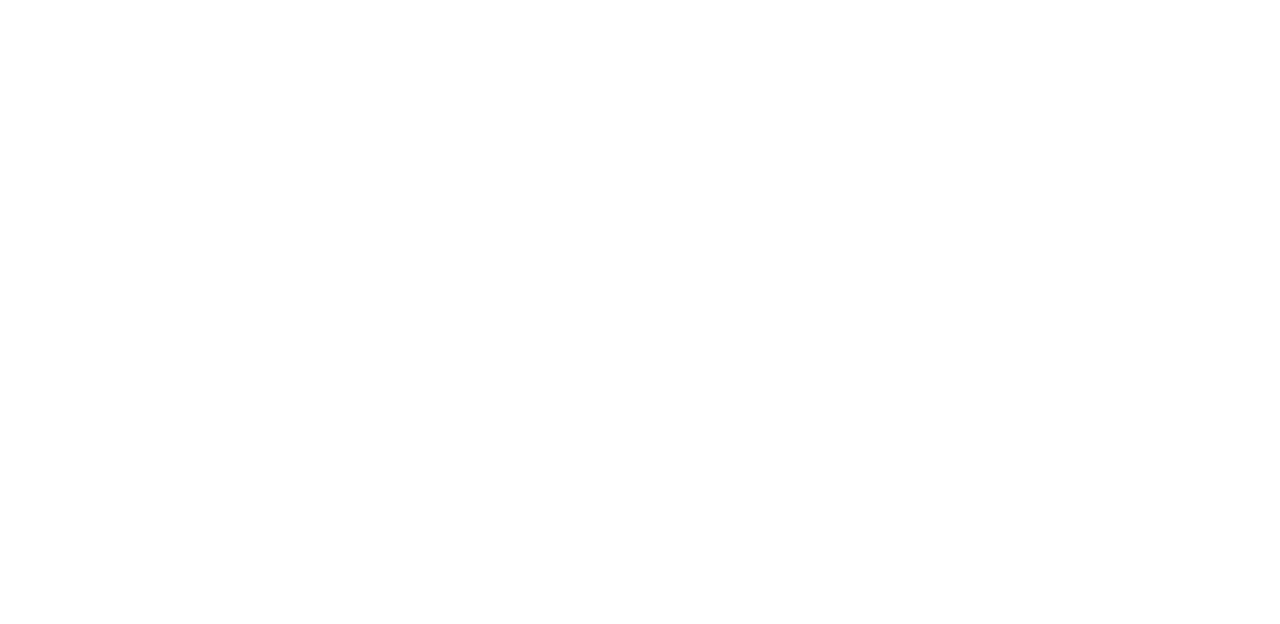
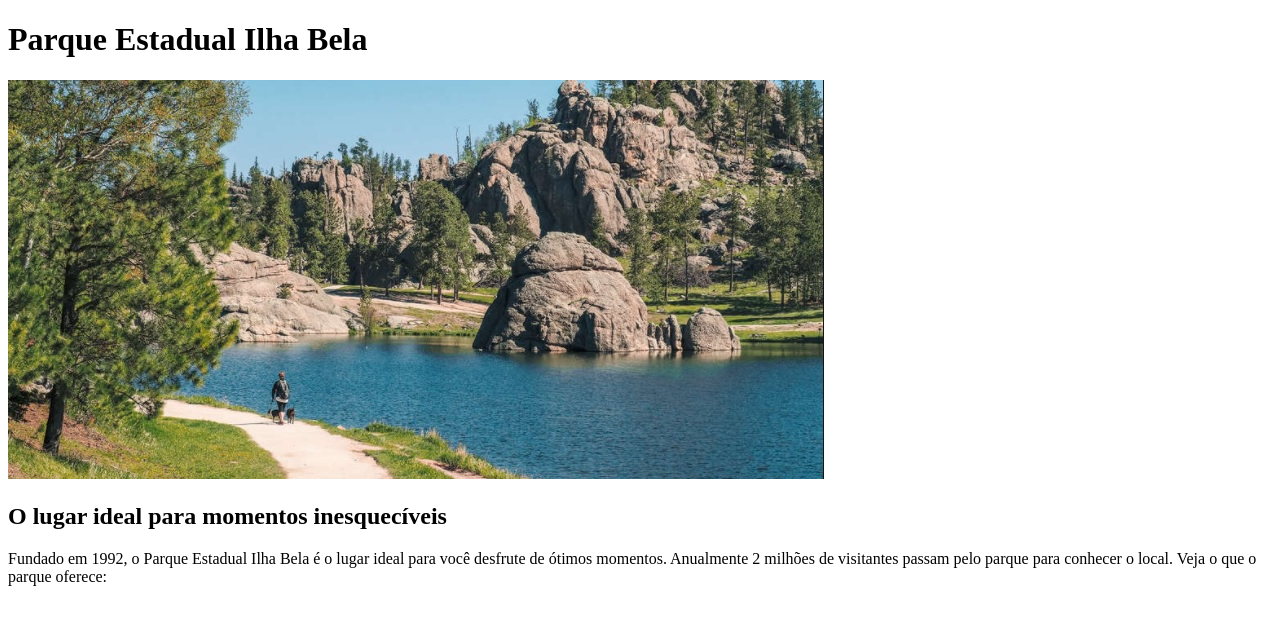
Before and after one commit to tiagobviegas/parque-ilha-bela, a plain HTML site: page index.html in a window 1280 px wide. Drawn offline with Linux system fonts and the light colour scheme.

Commit message:
primeira sessao finalizada

```diff
--- a/index.html
+++ b/index.html
@@ -7,6 +7,14 @@
   <title>Parque Estadual Ilha Bela</title>
 </head>
 <body>
-
+  <div>
+    <h1>Parque Estadual Ilha Bela</h1>
+    <img src="assets/img/parque-ilha-bela.jpg" alt="Parque Ilha Bela">
+    <h2>O lugar ideal para momentos inesquecíveis</h2>
+    <p>
+      Fundado em 1992, o Parque Estadual Ilha Bela é o lugar ideal para você desfrute de ótimos momentos. Anualmente 2 milhões de visitantes passam pelo parque para conhecer o local. Veja o que o parque oferece:
+    </p>
+  </div>
+  <div></div>
 </body>
 </html>
```
Also changed, not shown: assets/textos.txt (renamed from assets/img/textos.txt).
